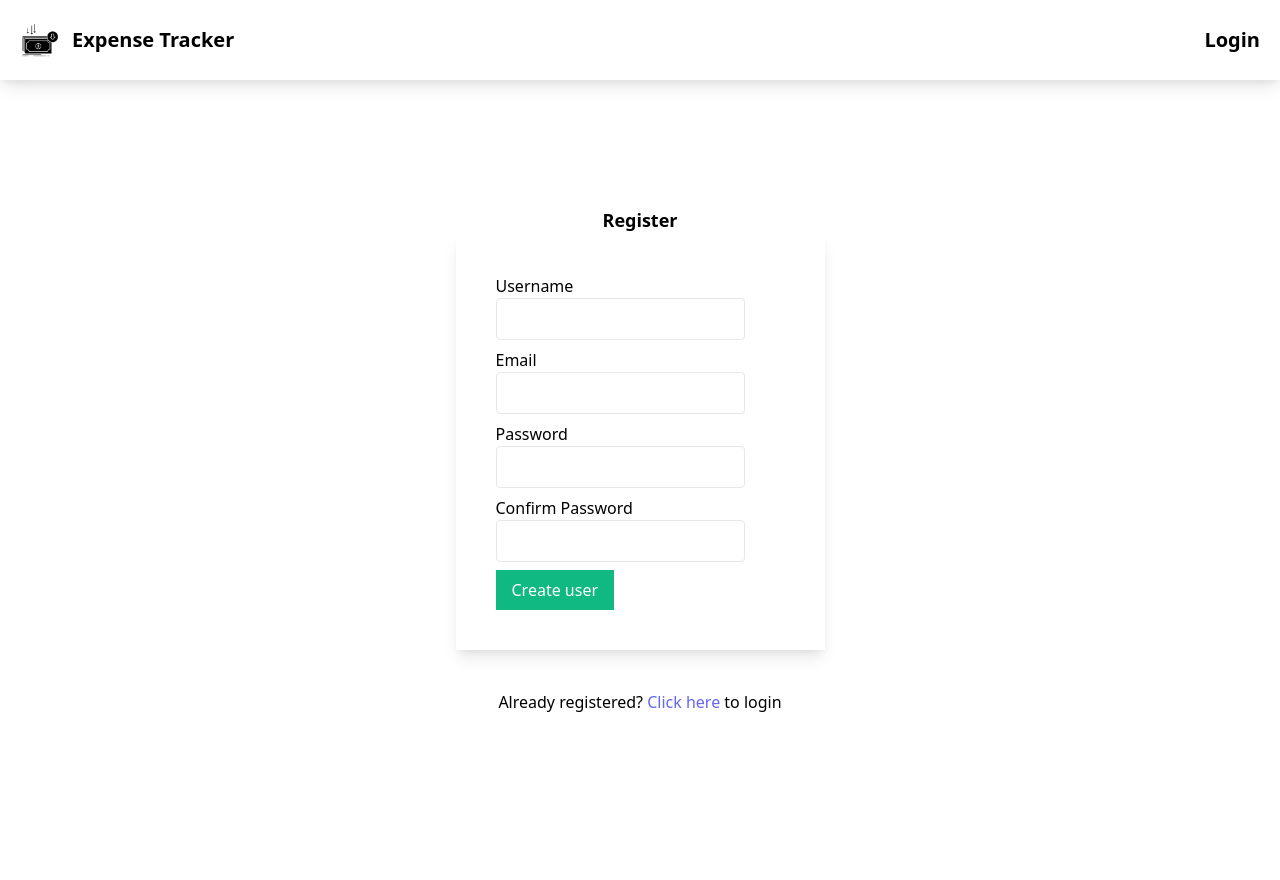
After one commit to petrukv/ExpenseTracker, a Django app: page /register/ in a window 1280 px wide. The commit adds this page. Run offline with Django 4.2, Linux system fonts and the light colour scheme; style sheets or scripts are compiled from the project's sources.

Commit message:
added login and registration option, now user can add his own expenses

```diff
--- a/app/forms.py
+++ b/app/forms.py
@@ -1,3 +1,5 @@
+from django import forms
+from django.contrib.auth.models import User
 from django.forms import ModelForm
 
 from .models import Expense
@@ -8,3 +10,17 @@ class ExpenseForm(ModelForm):
     class Meta:
         model = Expense
         fields = ('name', 'amount', 'category')
+
+
+class UserRegistrationForm(forms.ModelForm):
+    password = forms.CharField(label='Password', widget=forms.PasswordInput)
+    password2 = forms.CharField(label='Confirm password', widget=forms.PasswordInput)
+
+    class Meta:
+        model = User
+        fields = ['username', 'email', 'first_name']
+
+    def check_password(self):
+        if self.cleaned_data['password'] != self.cleaned_data['password2']:
+            raise forms.ValidationError('Password field do not match')
+        return self.cleaned_data['password2']
--- a/app/models.py
+++ b/app/models.py
@@ -1,8 +1,10 @@
+from django.contrib.auth.models import User
 from django.db import models
 
 # Create your models here.
 
 class Expense(models.Model):
+    owner = models.ForeignKey(User, on_delete=models.CASCADE, default=None)
     name = models.CharField(max_length=100)
     amount = models.IntegerField()
     category = models.CharField(max_length=100)
--- a/app/templates/app/base.html
+++ b/app/templates/app/base.html
@@ -15,7 +15,11 @@
             <a href="#" class='flex'>
                 <img class='h-10 mr-3' src='{% static "app/images/expense.png" %}' alt="">
                 <span class='self-center text-xl font-semibold'>Expense Tracker</span>
-            </a>
+                {% if user.is_authenticated %}
+                    <a class='self-center text-xl font-semibold' href="{% url 'logout' %}">Logout</a>
+                {% else %}
+                    <a class='self-center text-xl font-semibold' href="{% url 'login' %}">Login</a>
+                {% endif %}            </a>
         </div>
     </nav>
     {% block body %}
--- a/app/templates/app/index.html
+++ b/app/templates/app/index.html
@@ -2,7 +2,8 @@
 {% load static %}
 {% load humanize %}
 {% block body %}
-        <div class="m-10 font-bold">Add Expense ➕</div>
+{% if user.is_authenticated %}
+    <div class="m-10 font-bold">Add Expense ➕</div>
 
     <form class="shadow-lg m-10 rounded-lg" method="post">
 
@@ -262,5 +263,5 @@ var myChart1 = new Chart(ctx1, {
 });
 
     </script>
-
+{% endif %}
 {% endblock %}
--- /dev/null
+++ b/app/templates/app/register.html
@@ -0,0 +1,36 @@
+{% extends "app/base.html" %}
+{% block body %}
+<div class='flex flex-col justify-center items-center min-h-screen '>
+    <h1 class='font-bold text-lg'>Register</h1>
+    <form class='shadow-lg p-10' method='post'>
+        {% csrf_token %}
+        <div class='mb-2'>
+            <label>Username</label>
+            <div class='border rounded py-2 px-2 mr-10'>
+                {{form.username}}
+            </div>
+        </div>
+        <div class='mb-2'>
+            <label>Email</label>
+            <div class='border rounded py-2 px-2 mr-10'>
+                {{form.email}}
+            </div>
+        </div>
+        <div class='mb-2'>
+            <label>Password</label>
+            <div class='border rounded py-2 px-2 mr-10'>
+                {{form.password}}
+            </div>
+        </div>
+        <div class='mb-2'>
+            <label>Confirm Password</label>
+            <div class='border rounded py-2 px-2 mr-10'>
+                {{form.password2}}
+            </div>
+        </div>
+        <button class='bg-green-500 text-white px-4 py-2' type='submit'>Create user</button>
+    </form>
+    <p class='m-10'>Already registered? <span><a class='text-indigo-500' href="{% url "login" %}">Click here</a> to login</p></span>
+
+</div>
+{% endblock body %}
--- a/app/urls.py
+++ b/app/urls.py
@@ -1,4 +1,5 @@
 from django.contrib import admin
+from django.contrib.auth import views as auth_views
 from django.urls import path
 
 from . import views
@@ -7,4 +8,7 @@ urlpatterns = [
     path('', views.index, name='index'),
     path('edit/<int:id>/', views.edit, name='edit'),
     path('delete/<int:id>/', views.delete, name='delete'),
+    path('register/', views.register, name='register'),
+    path('login/', auth_views.LoginView.as_view(template_name='app/login.html'), name='login'),
+    path('logout/', auth_views.LogoutView.as_view(template_name='app/logout.html'), name='logout')
 ]
--- a/app/views.py
+++ b/app/views.py
@@ -1,9 +1,10 @@
 import datetime
 
+from django.contrib.auth.decorators import login_required
 from django.db.models import Sum
 from django.shortcuts import redirect, render
 
-from .forms import ExpenseForm
+from .forms import ExpenseForm, UserRegistrationForm
 from .models import Expense
 
 # Create your views here.
@@ -12,29 +13,31 @@ def index(request):
     if request.method == "POST":
         expense = ExpenseForm(request.POST)
         if expense.is_valid():
-            expense.save()
+            new_expense = expense.save(commit=False)
+            new_expense.owner = request.user
+            new_expense.save()
 
-    expenses = Expense.objects.all()
+    expenses = Expense.objects.filter(owner=request.user)
     total_expenses = expenses.aggregate(Sum('amount'))
 
     last_year = datetime.date.today() - datetime.timedelta(days=365)
-    data = Expense.objects.filter(date__gt=last_year)
+    data = Expense.objects.filter(owner=request.user, date__gt=last_year)
     yearly_sum = expenses.aggregate(Sum('amount'))
 
-    last_mounth = datetime.date.today() - datetime.timedelta(days=30)
-    data = Expense.objects.filter(date__gt=last_mounth)
-    mounthly_sum = expenses.aggregate(Sum('amount'))
+    last_month = datetime.date.today() - datetime.timedelta(days=30)
+    data = Expense.objects.filter(owner=request.user, date__gt=last_month)
+    monthly_sum = expenses.aggregate(Sum('amount'))
 
     last_week = datetime.date.today() - datetime.timedelta(days=7)
-    data = Expense.objects.filter(date__gt=last_week)
+    data = Expense.objects.filter(owner=request.user, date__gt=last_week)
     weekly_sum = expenses.aggregate(Sum('amount'))
 
-    daily_sums = Expense.objects.filter().values('date').order_by('date').annotate(sum=Sum('amount'))
+    daily_sums = Expense.objects.filter(owner=request.user).values('date').order_by('date').annotate(sum=Sum('amount'))
 
-    categorical_sums = Expense.objects.filter().values('category').order_by('category').annotate(sum=Sum('amount'))
+    categorical_sums = Expense.objects.filter(owner=request.user).values('category').order_by('category').annotate(sum=Sum('amount'))
 
     expense_form = ExpenseForm()
-    return render(request, "app/index.html", {'expense_form' : expense_form, 'expenses' : expenses, 'total_expenses' : total_expenses, 'yearly_sum' : yearly_sum, 'mounthly_sum': mounthly_sum, 'weekly_sum' : weekly_sum, 'daily_sums' : daily_sums, 'categorical_sums' : categorical_sums})
+    return render(request, "app/index.html", {'expense_form': expense_form, 'expenses': expenses, 'total_expenses': total_expenses, 'yearly_sum': yearly_sum, 'monthly_sum': monthly_sum, 'weekly_sum': weekly_sum, 'daily_sums': daily_sums, 'categorical_sums': categorical_sums})
 
 
 def edit(request, id):
@@ -54,3 +57,13 @@ def delete(request, id):
         expense = Expense.objects.get(id=id)
         expense.delete()
     return redirect("index")
+
+def register(request):
+    if request.method == 'POST':
+        form = UserRegistrationForm(request.POST)
+        new_user = form.save(commit=False)
+        new_user.set_password(form.cleaned_data['password'])
+        new_user.save()
+        return redirect('index')
+    form = UserRegistrationForm()
+    return render(request, "app/register.html", {'form':form})
--- a/expenseTracker/settings.py
+++ b/expenseTracker/settings.py
@@ -126,3 +126,4 @@ STATIC_URL = 'static/'
 # https://docs.djangoproject.com/en/4.2/ref/settings/#default-auto-field
 
 DEFAULT_AUTO_FIELD = 'django.db.models.BigAutoField'
+LOGIN_REDIRECT_URL = '/'
```
Also changed, not shown: app/templates/app/login.html (added, +24 -0 lines), app/templates/app/logout.html (added, +7 -0 lines), app/migrations/0002_expense_owner.py (added).
